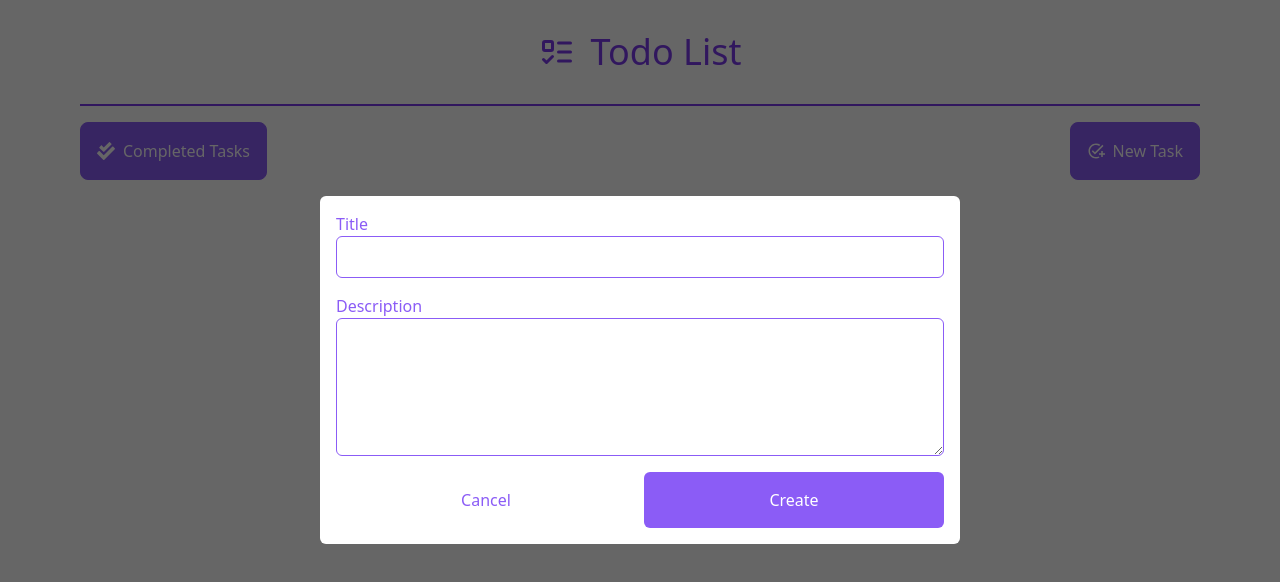
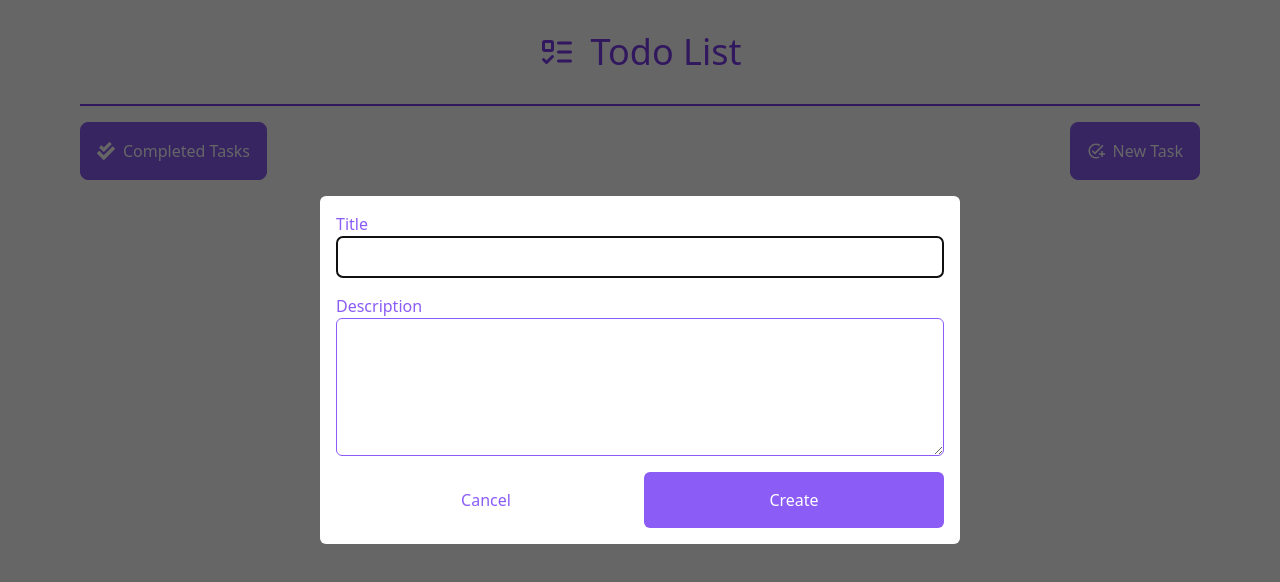
Before and after one commit to ManhhND/react-todo-list, a React (Vite) app: page / in a window 1280 px wide. Both pictures are taken after a click on the button "New Task". Shown: the top 582 px of the page. Built offline with nearby package versions, Linux system fonts and the light colour scheme.

Commit message:
chore: add autofocus property to first field of form

```diff
--- a/src/components/TaskForm.tsx
+++ b/src/components/TaskForm.tsx
@@ -54,7 +54,7 @@ const TaskForm = ({
         <form className="p-4" onSubmit={handleSubmit}>
           <div className="mb-4">
             <label className="text-violet-500" htmlFor="title">Title</label>
-            <input className="w-full p-2 border border-violet-500 rounded-md" type="text" id="title" name='title' required onChange={handleTitleChange} defaultValue={taskData?.title} ref={titleRef} />
+            <input className="w-full p-2 border border-violet-500 rounded-md" type="text" id="title" name='title' required onChange={handleTitleChange} defaultValue={taskData?.title} ref={titleRef} autoFocus />
           </div>
           <div className="mb-4">
             <label className="text-violet-500" htmlFor="description">Description</label>
```
